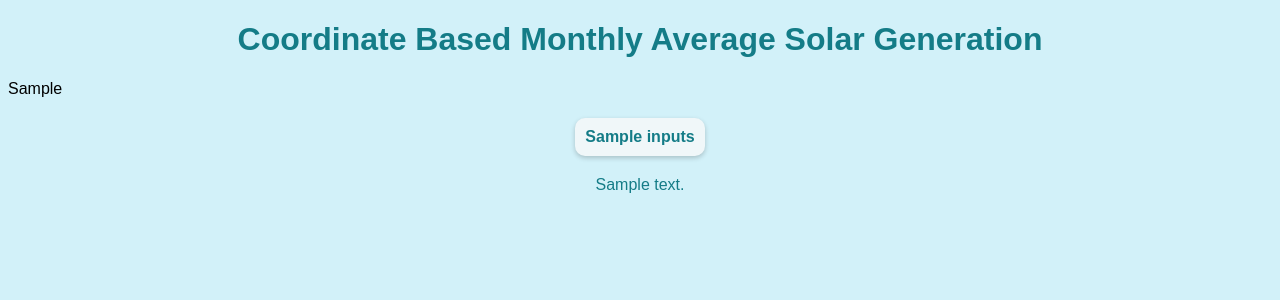
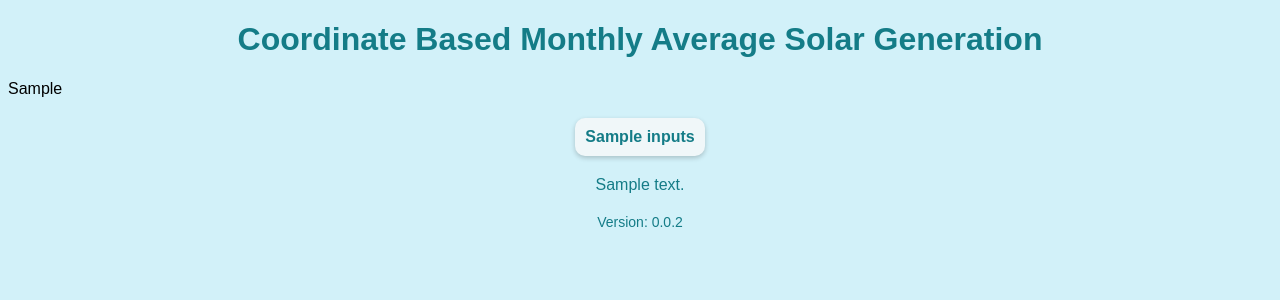
Before and after one commit to semanursancar/foton-solar-generation-verification, a Flask app: template templates/result.html in a window 1280 px wide. Shown: the top 300 px of the page. Run offline with Flask 3, Linux system fonts and the light colour scheme; the template is opened without the code that fills it: most values are stand-ins (such as "Sample title", 1, 10 or a date in 2020); lists and menus that the app fills with data are empty.

Commit message:
version info is added to interface

```diff
--- a/templates/result.html
+++ b/templates/result.html
@@ -43,6 +43,12 @@
             margin-top: 20px;
             color: #147c87;
         }
+        .version {
+        text-align: center;
+        margin-top: 20px;
+        color: #147c87;
+        font-size: 14px;
+        }
     </style>
 </head>
 <body>
@@ -59,5 +65,8 @@
     </table>
 
     <p>{{ user_note }}</p>
+    <div class="version">
+        Version: 0.0.2
+    </div>
 </body>
 </html>
```
Also changed, not shown: templates/index.html (+9 -0 lines).
